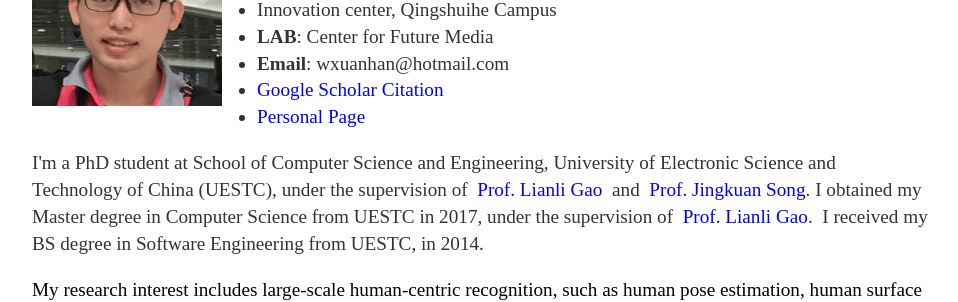
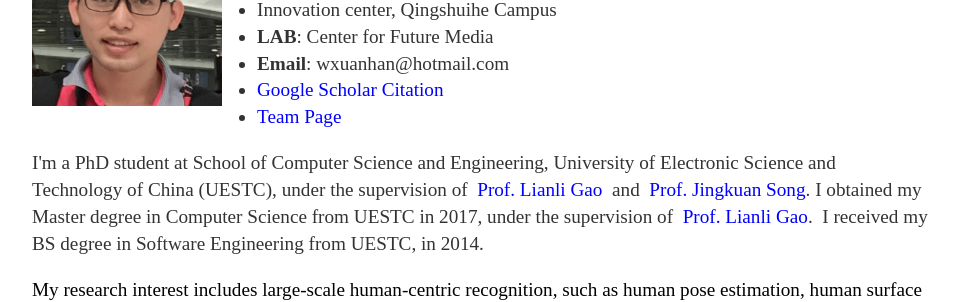
Before and after one commit to cfm-wxh/xuanhanwang.github.io, a Jekyll site: the page built from index.html, in a window 1280 px wide. Shown: the part 271-573 px from the top of the page, without its empty margins (160-1118 px from the left). Built offline with Jekyll 4.4.1, drawn with Linux system fonts in a browser that asks for light colours.

Commit message:
Update index.html

```diff
--- a/index.html
+++ b/index.html
@@ -14,7 +14,7 @@
 					<li> <b>LAB</b>: Center for Future Media</li>
 					<li> <b>Email</b>: wxuanhan@hotmail.com </li>
 					<li><a href="https://scholar.google.com/citations?user=qMpygM0AAAAJ&hl=en"><div style="color:blue;"> Google Scholar Citation </div></a></li>
-					<li><a href="https://github.com/HAG-uestc"><div style="color:blue;">Personal Page </div> </a></li>
+					<li><a href="https://github.com/HAG-uestc"><div style="color:blue;">Team Page </div> </a></li>
 				</ul>
 			</p>
 			</div>
```
